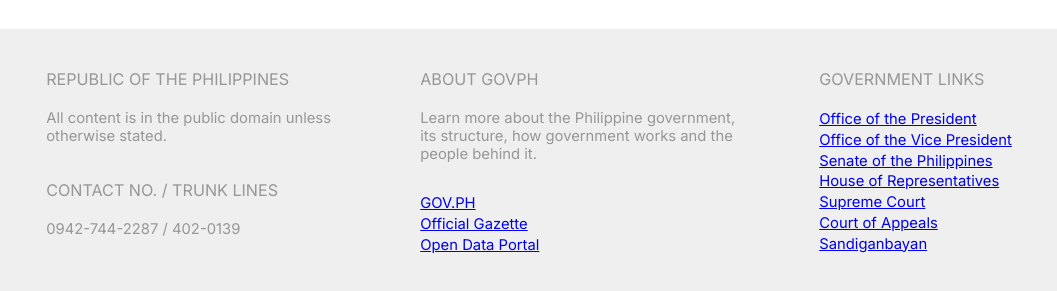
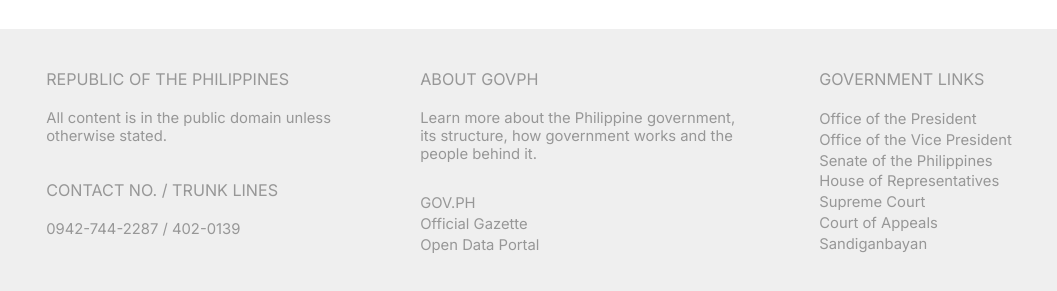
Before and after one commit to drlbev/webproject, a plain HTML site: page user/user-registration.html in a window 1280 px wide. Shown: the part 1216-1507 px from the top of the page, 223-1280 px from the left. Drawn offline with nearby package versions, Linux system fonts and the light colour scheme.

Commit message:
Add files via upload

```diff
--- a/styles/user-landing.css
+++ b/styles/user-landing.css
@@ -622,10 +622,6 @@
     line-height: 1.3rem;
 }
 
-.footnote .secondcolumn li a:hover {
-    text-decoration: underline;
-}
-
 .footnote .thirdcolumn {
     display: flex;
     flex-direction: column;
@@ -638,8 +634,33 @@
     line-height: 1.3rem;
 }
 
-.footnote .thirdcolumn li a:hover {
-    text-decoration: underline;
+.footnote a {
+    color: #979797;
+    text-decoration: none;
+    position: relative;
+}
+
+.footnote a::after {
+    content: "";
+    position: absolute;
+    left: 0;
+    bottom: -2px;
+    width: 0%;
+    height: 1px;
+    background-color: #979797;
+    transition: width 0.25s;
+}
+
+.footnote a:hover::after {
+    width: 100%;
+}
+
+.footnote a:hover {
+    color: #5c5c5c;
+}
+
+.footnote a:active {
+    opacity: 0.7;
 }
 
 
@@ -1122,7 +1143,7 @@
     .footnote .firstcolumn .second h6,
     .footnote .secondcolumn .first h6,
     .footnote .thirdcolumn p {
-        font-size: 10pt;
+        font-size: 11pt;
     }
 
     .footnote .firstcolumn .first p,
@@ -1130,6 +1151,6 @@
     .footnote .secondcolumn p,
     .footnote .secondcolumn li,
     .footnote .thirdcolumn li {
-        font-size: 9pt;
+        font-size: 11pt;
     }
 }
--- a/styles/user-registration.css
+++ b/styles/user-registration.css
@@ -500,10 +500,6 @@
     line-height: 1.3rem;
 }
 
-.footnote .secondcolumn li a:hover {
-    text-decoration: underline;
-}
-
 .footnote .thirdcolumn {
     display: flex;
     flex-direction: column;
@@ -516,11 +512,36 @@
     line-height: 1.3rem;
 }
 
-.footnote .thirdcolumn li a:hover {
-    text-decoration: underline;
+.footnote a {
+    color: #979797;
+    text-decoration: none;
+    position: relative;
 }
 
-/* Tablet Landscape - 1024px */
+.footnote a::after {
+    content: "";
+    position: absolute;
+    left: 0;
+    bottom: -2px;
+    width: 0%;
+    height: 1px;
+    background-color: #979797;
+    transition: width 0.25s;
+}
+
+.footnote a:hover::after {
+    width: 100%;
+}
+
+.footnote a:hover {
+    color: #5c5c5c;
+}
+
+.footnote a:active {
+    opacity: 0.7;
+}
+
+
 @media (max-width: 1024px) {
     .navbar .rightside {
         margin-left: 100px;
@@ -549,7 +570,7 @@
     }
 }
 
-/* Tablet Portrait - 768px */
+
 @media (max-width: 768px) {
     .navbar {
         height: 100px;
@@ -705,7 +726,7 @@
     }
 }
 
-/* Mobile Large - 480px */
+
 @media (max-width: 480px) {
     .navbar {
         height: 90px;
@@ -776,7 +797,7 @@
     .body .bottompart .oathcard p,
     .body .bottompart .oathcard label,
     .body .bottompart .oathcard a {
-        font-size: 12pt;
+        font-size: 11pt;
     }
 
     .body .bottompart .personal .row {
@@ -797,9 +818,18 @@
     .password-requirements li.met {
         margin-left: 30px;
     }
+
+    .password-requirements p {
+        font-size: 10pt;
+    }
+
+    .body .bottompart li {
+        font-size: 10pt;
+        margin-left: 20px;
+    }
 }
 
-/* Mobile Medium - 425px */
+
 @media (max-width: 425px) {
     .navbar .leftside .nav-logo {
         width: 50px;
@@ -825,7 +855,7 @@
     }
 }
 
-/* Mobile Small - 375px */
+
 @media (max-width: 375px) {
     .navbar {
         height: 80px;
@@ -860,11 +890,11 @@
     }
 
     .body .bottompart .header h4 {
-        font-size: 11pt;
+        font-size: 12pt;
     }
 
     .body .bottompart .header p {
-        font-size: 10pt;
+        font-size: 11pt;
     }
 
     .body .bottompart .credentialbutton #back,
@@ -878,7 +908,7 @@
     }
 }
 
-/* Mobile Extra Small - 366px */
+
 @media (max-width: 366px) {
     .navbar .leftside .nav-logo {
         width: 42px;
@@ -903,4 +933,8 @@
         width: 98%;
         padding: 20px 12px;
     }
+
+    .body .bottompart.active {
+        margin: 0 30px 30px;
+    }
 }
```
